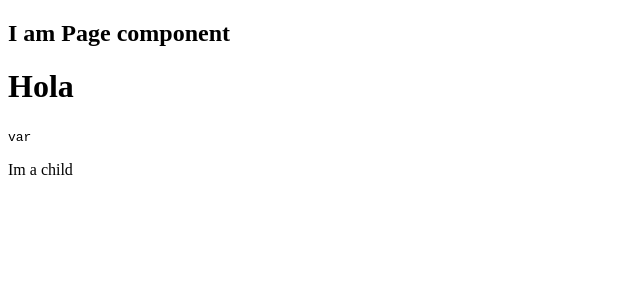
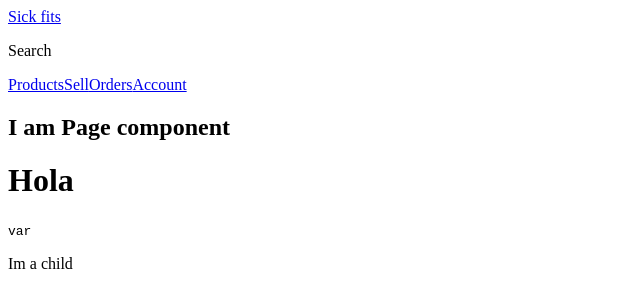
Before and after one commit to leotangram/sick-fits-frontend, a Next.js app: page / in a window 1280 px wide. Shown: the top 308 px of the page, without its empty margins (0-640 px from the left). Built offline with nearby package versions, Linux system fonts and the light colour scheme.

Commit message:
Creating Header and Nav components

```diff
--- /dev/null
+++ b/components/Header.js
@@ -0,0 +1,17 @@
+import PropTypes from 'prop-types'
+import Link from 'next/link'
+import Nav from './Nav'
+
+const Header = () => (
+  <header>
+    <div className="bar">
+      <Link href="/">Sick fits</Link>
+    </div>
+    <div className="sub-bar">
+      <p>Search</p>
+    </div>
+    <Nav />
+  </header>
+)
+
+export default Header
--- /dev/null
+++ b/components/Nav.js
@@ -0,0 +1,15 @@
+import PropTypes from 'prop-types'
+import Link from 'next/link'
+
+const Nav = props => (
+  <nav>
+    <Link href="/products">Products</Link>
+    <Link href="/sell">Sell</Link>
+    <Link href="/orders">Orders</Link>
+    <Link href="/account">Account</Link>
+  </nav>
+)
+
+Nav.propTypes = {}
+
+export default Nav
--- a/components/Page.js
+++ b/components/Page.js
@@ -1,7 +1,9 @@
 import PropTypes from 'prop-types'
+import Header from './Header'
 
 const Page = ({ children, cool }) => (
   <div>
+    <Header />
     <h2>I am Page component</h2>
     <h3>{cool}</h3>
     {children}
```
